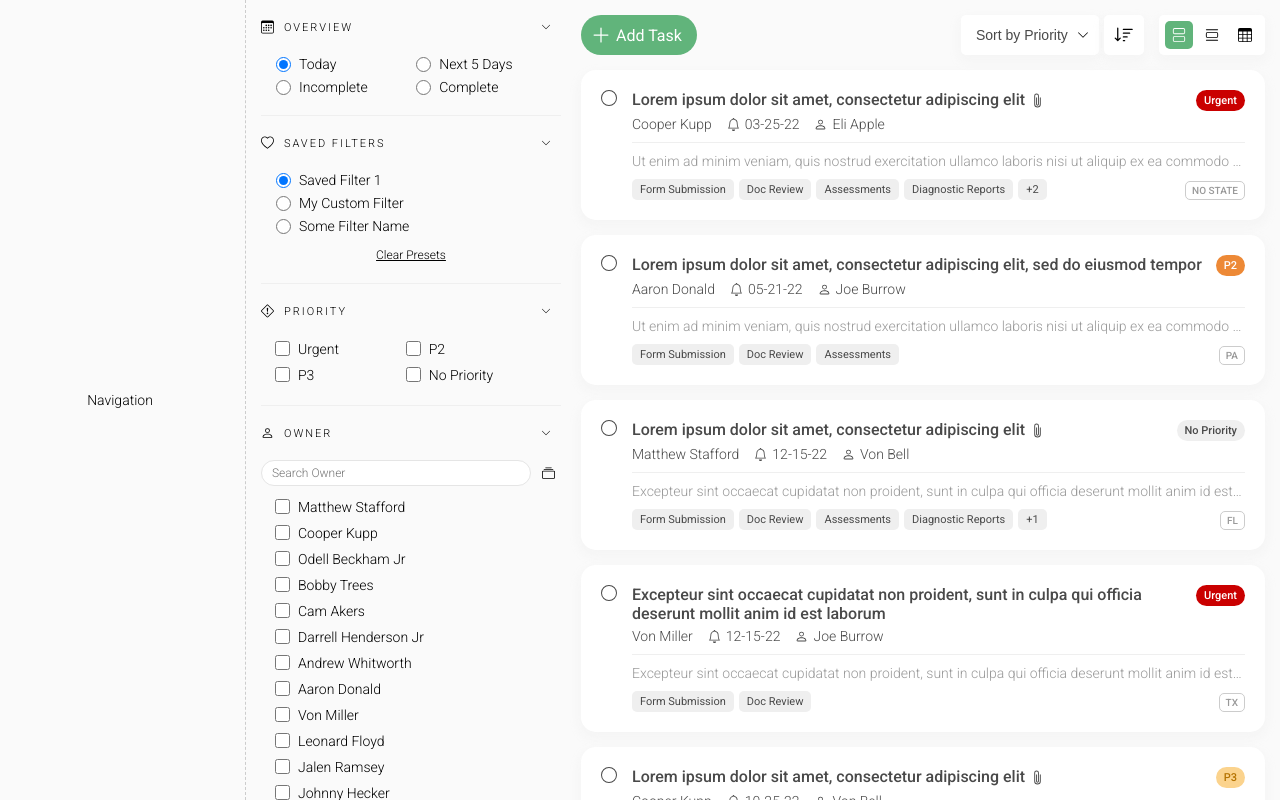
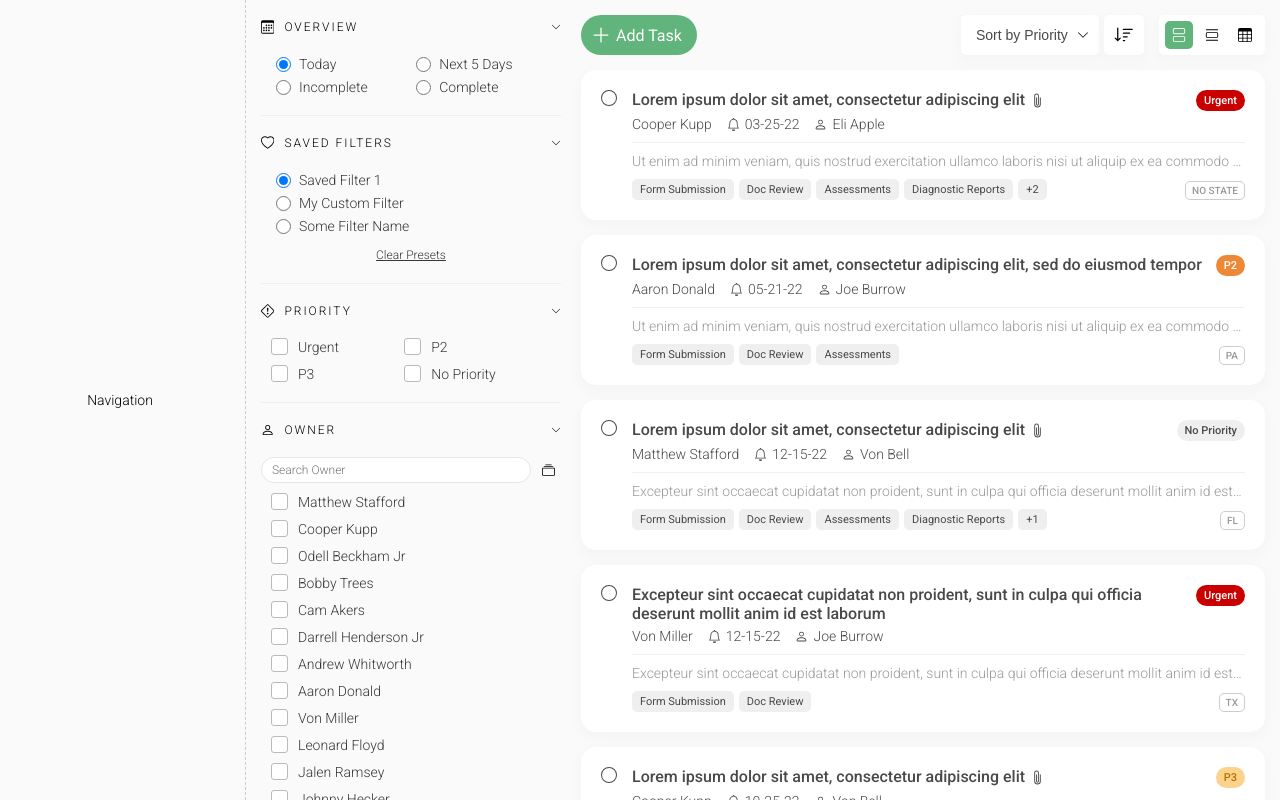
Before and after one commit to dchoi87/akute-health, a React (Create React App) app: page / in a window 1280 px wide. Built offline with nearby package versions, Linux system fonts and the light colour scheme.

Commit message:
Custom Checkbox

```diff
--- a/src/components/tasks/common/button/index.module.css
+++ b/src/components/tasks/common/button/index.module.css
@@ -48,18 +48,20 @@
 .header {
   display: flex;
   align-items: center;
-  font-size: 11px;
+  font-size: 12px;
   letter-spacing: 2px;
   font-weight: 300;
   text-transform: uppercase;
   padding: 20px 0;
   background: transparent;
 }
+.header span {
+  margin: 0 10px;
+}
 .header svg {
   display: block;
   width: 14px;
   height: 14px;
-  margin-right: 10px;
 }
 .overview {
   display: grid;
@@ -120,14 +122,16 @@
   color: #fff;
 }
 .more {
+  font-size: 12px;
+  font-weight: 300;
+  color: #383838;
   background: transparent;
   text-decoration: underline;
-  font-size: 12px;
-  font-weight: 300;
 }
 .clear {
   font-size: 12px;
   font-weight: 300;
+  color: #383838;
   text-decoration: underline;
   background: transparent;
 }
--- a/src/components/tasks/common/checkbox/index.module.css
+++ b/src/components/tasks/common/checkbox/index.module.css
@@ -5,9 +5,37 @@
   text-transform: capitalize;
 }
 .container input {
-  width: 15px;
-  height: 15px;
+  display: grid;
+  place-content: center;
+  margin: 0;
+  width: 17px;
+  height: 17px;
+  appearance: none;
+  background-color: #fff;
+  border: 1px solid #bababa;
+  margin: 0;
+  font: inherit;
+  color: currentColor;
+  border-radius: 3px;
+}
+.container input::before {
+  content: "";
+  width: 0.80em;
+  height: 0.80em;
+  transform: scale(0);
+  transition: 120ms transform ease-in-out;
+  box-shadow: inset 1em 1em #fff;
+  transform-origin: bottom left;
+  clip-path: polygon(14% 44%, 0 65%, 50% 100%, 100% 16%, 80% 0%, 43% 62%);
+}
+.container input:checked {
+  background: #61b47b;
+  border: 0;
+}
+.container input:checked::before {
+  transform: scale(1);
 }
 .container label {
-  margin-left: 5px;
+  margin-left: 10px;
+  color: #383838;
 }
--- a/src/components/tasks/common/radio/index.module.css
+++ b/src/components/tasks/common/radio/index.module.css
@@ -10,6 +10,7 @@
 }
 .container label {
   margin-left: 5px;
+  color: #383838;
 }
 
 @media screen and (min-width: 960px) {
--- a/src/components/tasks/sidebar/index.module.css
+++ b/src/components/tasks/sidebar/index.module.css
@@ -54,7 +54,7 @@
 .priority {
   display: grid;
   grid-template-columns: repeat(2, auto);
-  gap: 5px;
+  gap: 10px;
   padding: 0 10px 20px;
 }
 .owner {
@@ -66,7 +66,7 @@
 .ownerWrapper {
   display: grid;
   grid-template-columns: auto;
-  gap: 5px;
+  gap: 10px;
   padding: 0 10px;
 }
 .more {
```
